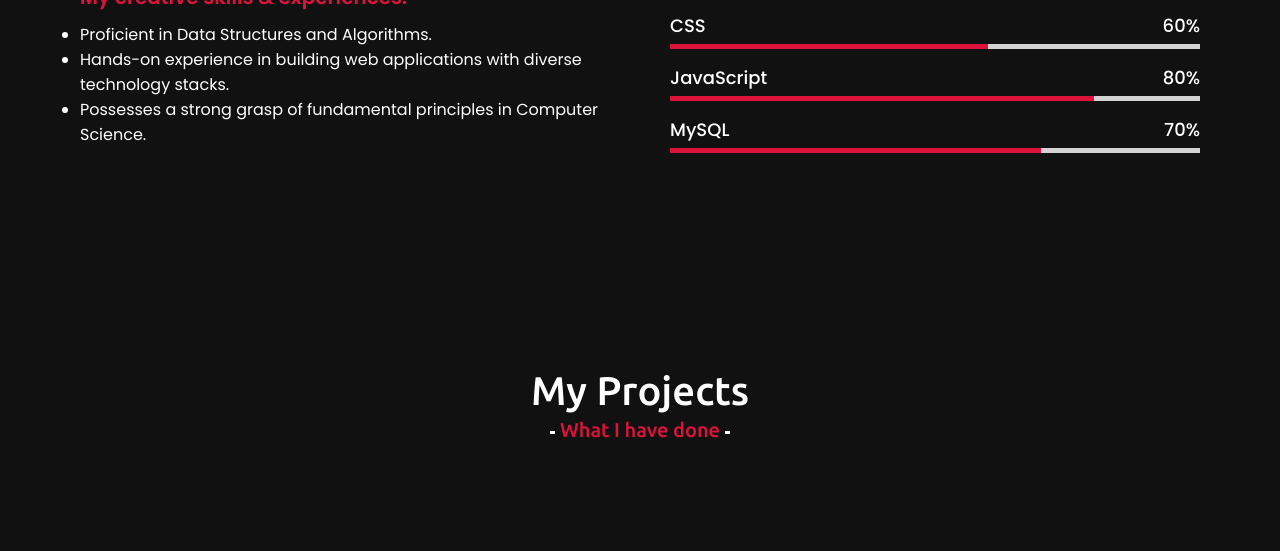
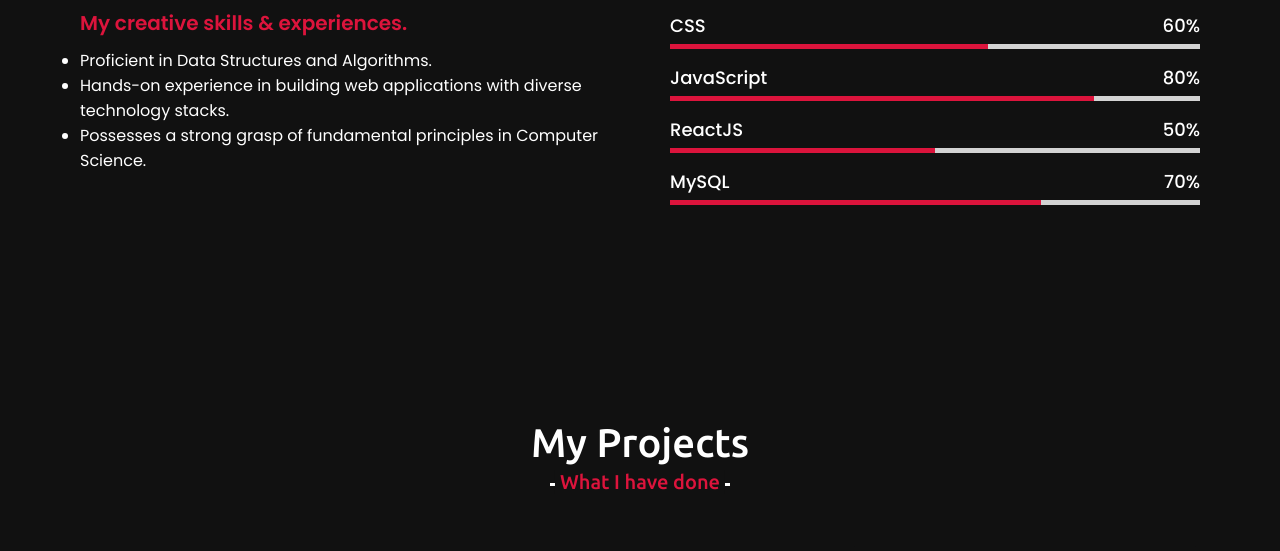
Before and after one commit to devmaan28/portfolio, a plain HTML site: page index.html in a window 1280 px wide. Shown: the part 1799-2350 px from the top of the page. Drawn offline with nearby package versions, Linux system fonts and the light colour scheme.

Commit message:
index.html

```diff
--- a/index.html
+++ b/index.html
@@ -111,6 +111,13 @@
                             <span>80%</span>
                         </div>
                         <div class="line js"></div>
+                    </div>
+                    <div class="bars">
+                        <div class="info">
+                            <span>ReactJS</span>
+                            <span>50%</span>
+                        </div>
+                        <div class="line php"></div>
                     </div>
                     <div class="bars">
                         <div class="info">
```
